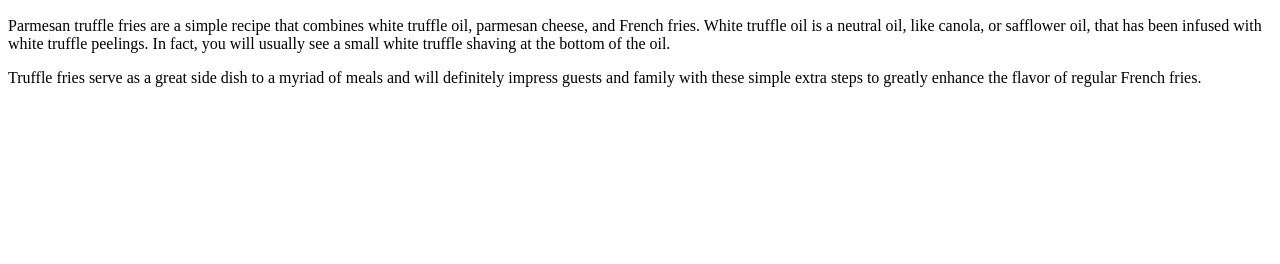
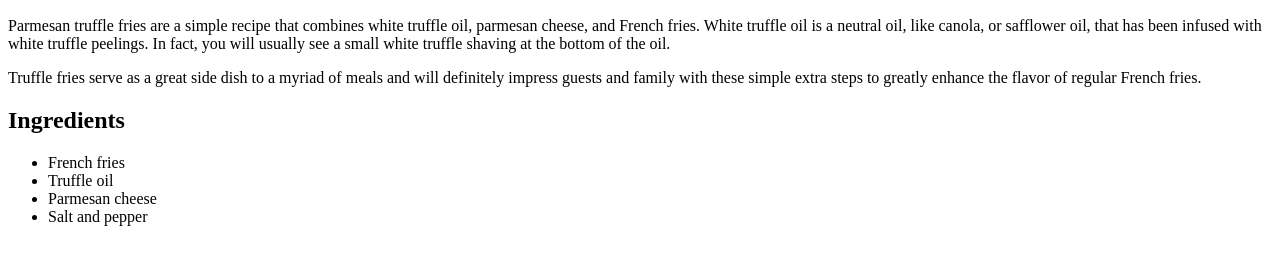
Before and after one commit to Nathaniel0404/odin-recipes, a plain HTML site: page recipes/truffle-fries.html in a window 1280 px wide. Shown: the part 434-698 px from the top of the page. Drawn offline with Linux system fonts and the light colour scheme.

Commit message:
Add ingredient list to truffle-fries.html

```diff
--- a/recipes/truffle-fries.html
+++ b/recipes/truffle-fries.html
@@ -12,6 +12,12 @@
     <h2>Description</h2>
         <p>Parmesan truffle fries are a simple recipe that combines white truffle oil, parmesan cheese, and French fries. White truffle oil is a neutral oil, like canola, or safflower oil, that has been infused with white truffle peelings. In fact, you will usually see a small white truffle shaving at the bottom of the oil. </p>
         <p>Truffle fries serve as a great side dish to a myriad of meals and will definitely impress guests and family with these simple extra steps to greatly enhance the flavor of regular French fries.</p>
-
+    <h2>Ingredients</h2>
+        <ul>
+            <li>French fries</li>
+            <li>Truffle oil</li>
+            <li>Parmesan cheese</li>
+            <li>Salt and pepper</li>
+        </ul>
 </body>
 </html>
```
